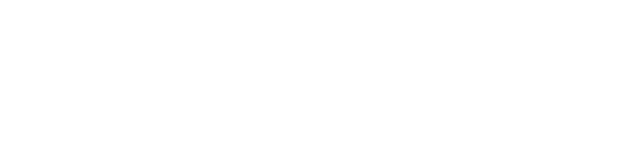
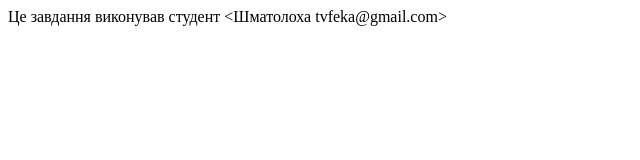
Before and after one commit to LionzzSh/lab8Shmatoloha, a plain HTML site: page task1.html in a window 1280 px wide. Shown: the whole page, without its empty margins (0-640 px from the left). Drawn offline with Linux system fonts and the light colour scheme.

Commit message:
done task1 by Shmatoloha email:tvfeka@gmail.com

```diff
--- a/task1.html
+++ b/task1.html
@@ -7,6 +7,6 @@
   <title>Document</title>
 </head>
 <body>
-
+  Це завдання виконував студент <Шматолоха tvfeka@gmail.com>
 </body>
 </html>
```
